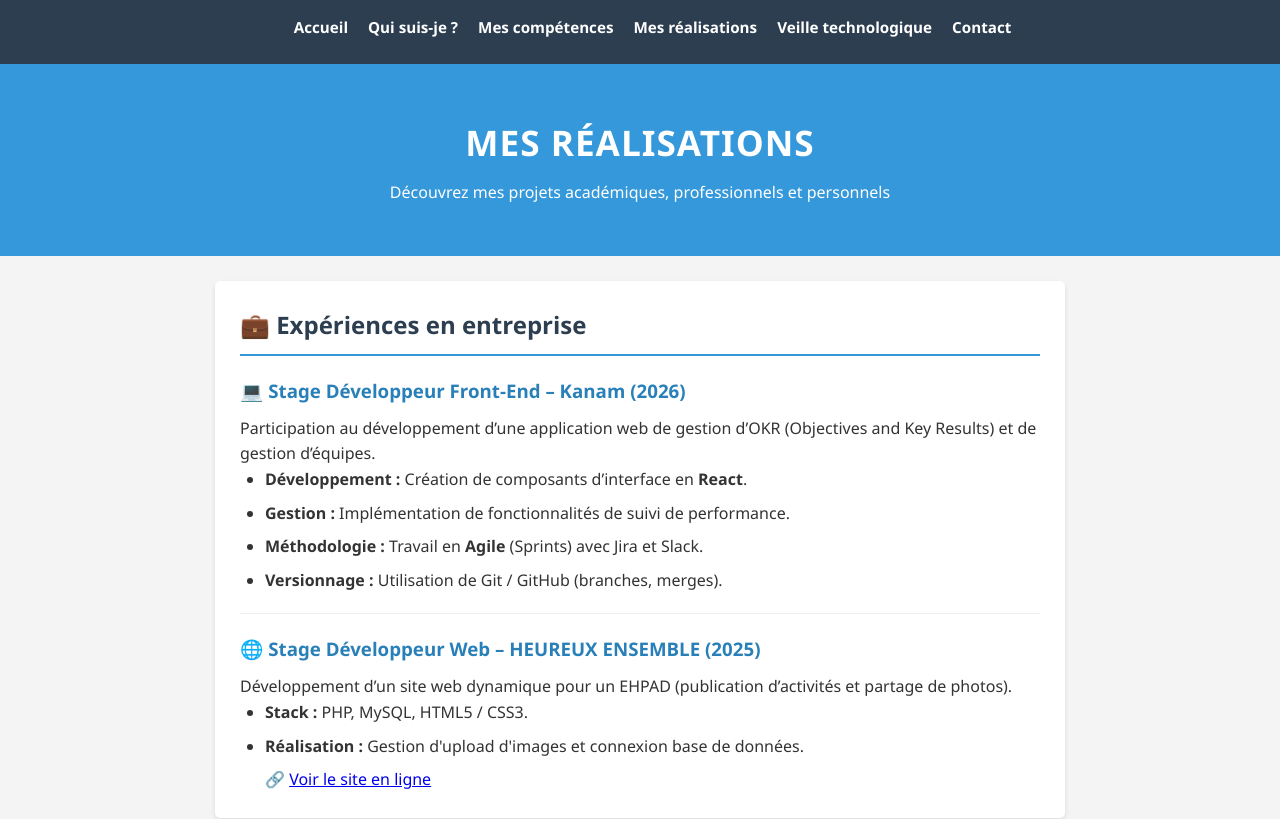
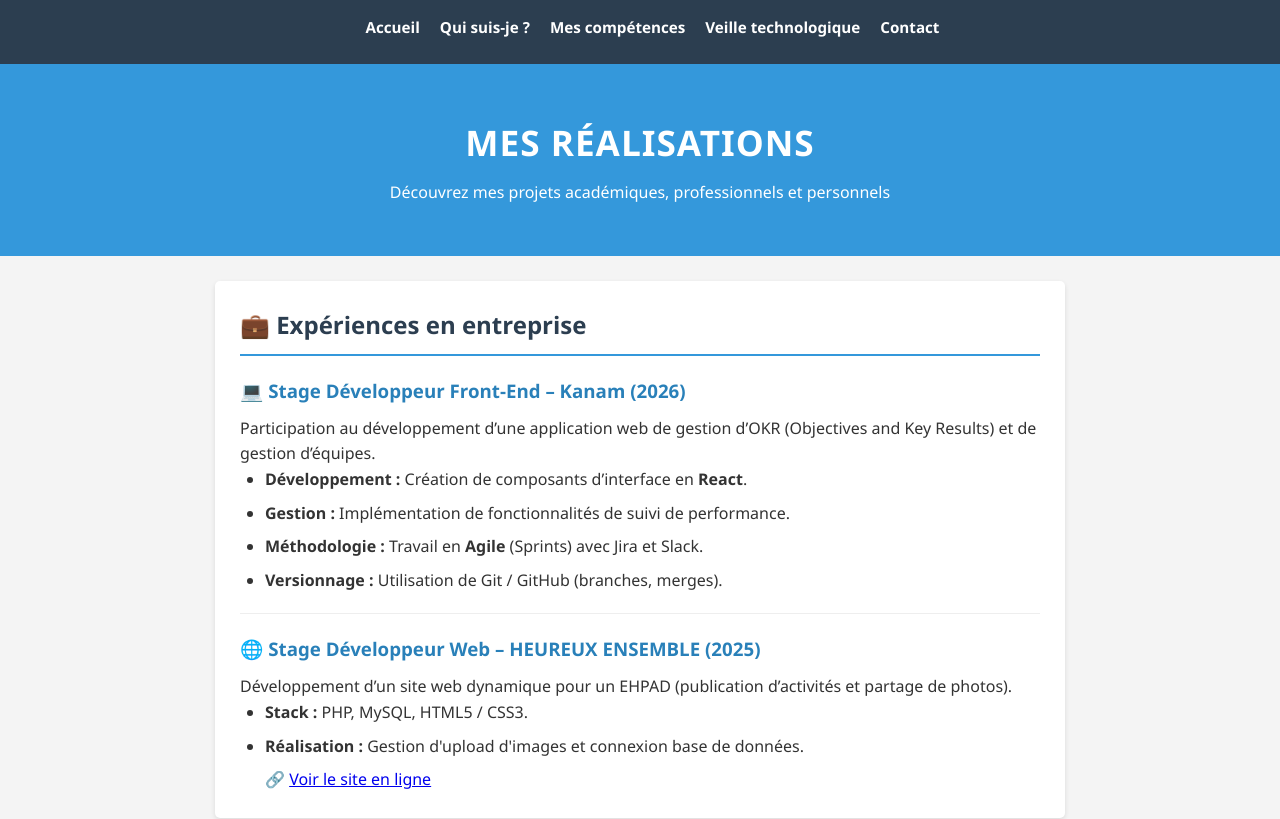
Before and after one commit to LivreDeLeito/portfolio-leito, a plain HTML site: page realisations.html in a window 1280 px wide. Shown: the top 819 px of the page. Drawn offline with Linux system fonts and the light colour scheme.

Commit message:
Update realisations.html

```diff
--- a/realisations.html
+++ b/realisations.html
@@ -13,7 +13,6 @@
       <li><a href="index.html">Accueil</a></li>
       <li><a href="identiter.html">Qui suis-je ?</a></li>
       <li><a href="competences.html">Mes compétences</a></li>
-      <li><a href="realisations.html">Mes réalisations</a></li>
       <li><a href="veille.html">Veille technologique</a></li>
       <li><a href="contact.html">Contact</a></li>
     </ul>
```
